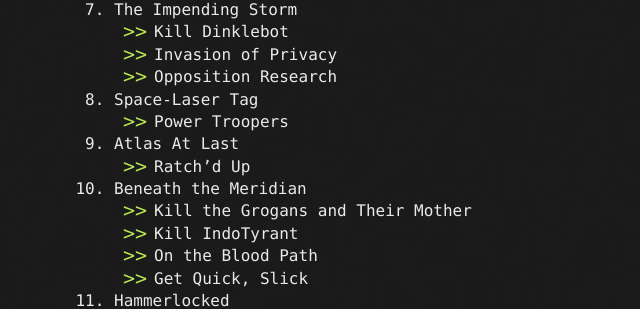
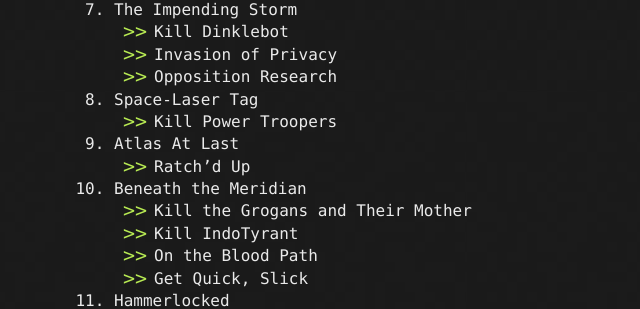
Before and after one commit to FromDarkHell/FromDarkHell.github.io, a Jekyll site: the page built from _posts/gameInfo/2019-9-28-Borderlands-3.md, in a window 1280 px wide and 900 px high, scrolled down 825 px. Shown: the part 148-457 px from the top of the window, without its empty margins (66-706 px from the left). Built offline with Jekyll 4.4.1, drawn with Linux system fonts in a browser that asks for light colours.

Commit message:
okay I made a fuck up alright

```diff
--- a/_posts/gameInfo/2019-9-28-Borderlands-3.md
+++ b/_posts/gameInfo/2019-9-28-Borderlands-3.md
@@ -4,7 +4,6 @@ title: Borderlands 3 Glitches / Info / Tools
 ---
 
 ## Mission Flow
-
 1. Children of the Vault
     * The Slaughter Shaft
     * Skag Dog Days
@@ -38,7 +37,7 @@ title: Borderlands 3 Glitches / Info / Tools
     * Invasion of Privacy
     * Opposition Research
 8. Space-Laser Tag
-    * Power Troopers
+    * Kill Power Troopers
 9. Atlas At Last
     * Ratch'd Up
 10. Beneath the Meridian
@@ -126,10 +125,8 @@ Note: This mission flow may not be fully 100% accurate.
 * [Speedrun Profile Manager]({{site.url}}/assets/downloads/BL3SpeedrunProfileManager.rar) (You need your speedrun profile.sav named as `profile - SPEEDRUN.sav`)
 * [Downpatcher](https://drive.google.com/open?id=1FJr4KGBnGvaUKoKK-b4fYOzd_WFCpH3E)
 * [Glitch Spreadsheet](https://docs.google.com/spreadsheets/d/1KyGZIbKvd0QH23HRhby8VZVQacW4ErUvDeYAyD3FEkw/edit?usp=sharing)
-
 * [Geared Moze Save File]({{site.url}}/assets/downloads/bl3saves/1.sav)
 * [Compiled Starting Save Files]({{site.url}}/assets/downloads/bl3saves/Starters.rar)
-
 * [Collectable Guide / Online Maps](https://mapgenie.io/borderlands-3)
 
 ## Lore Info:
```
